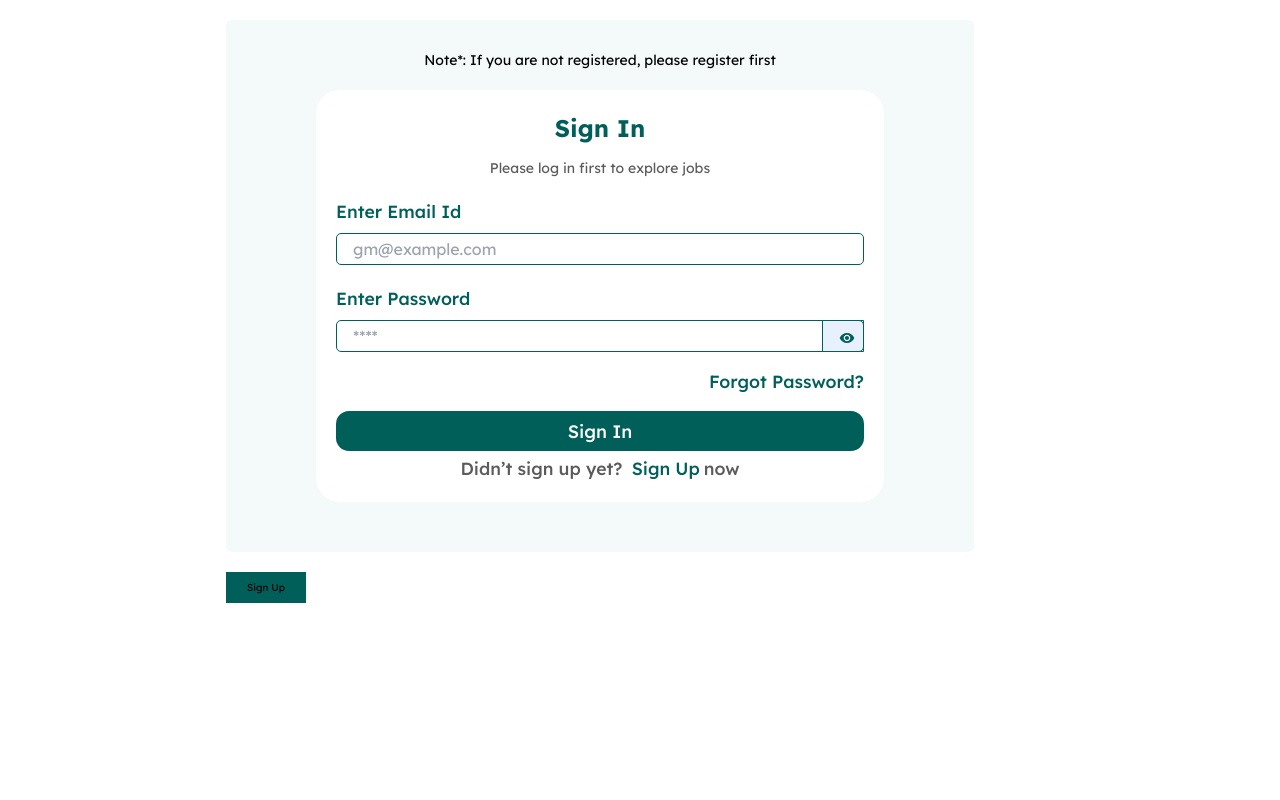
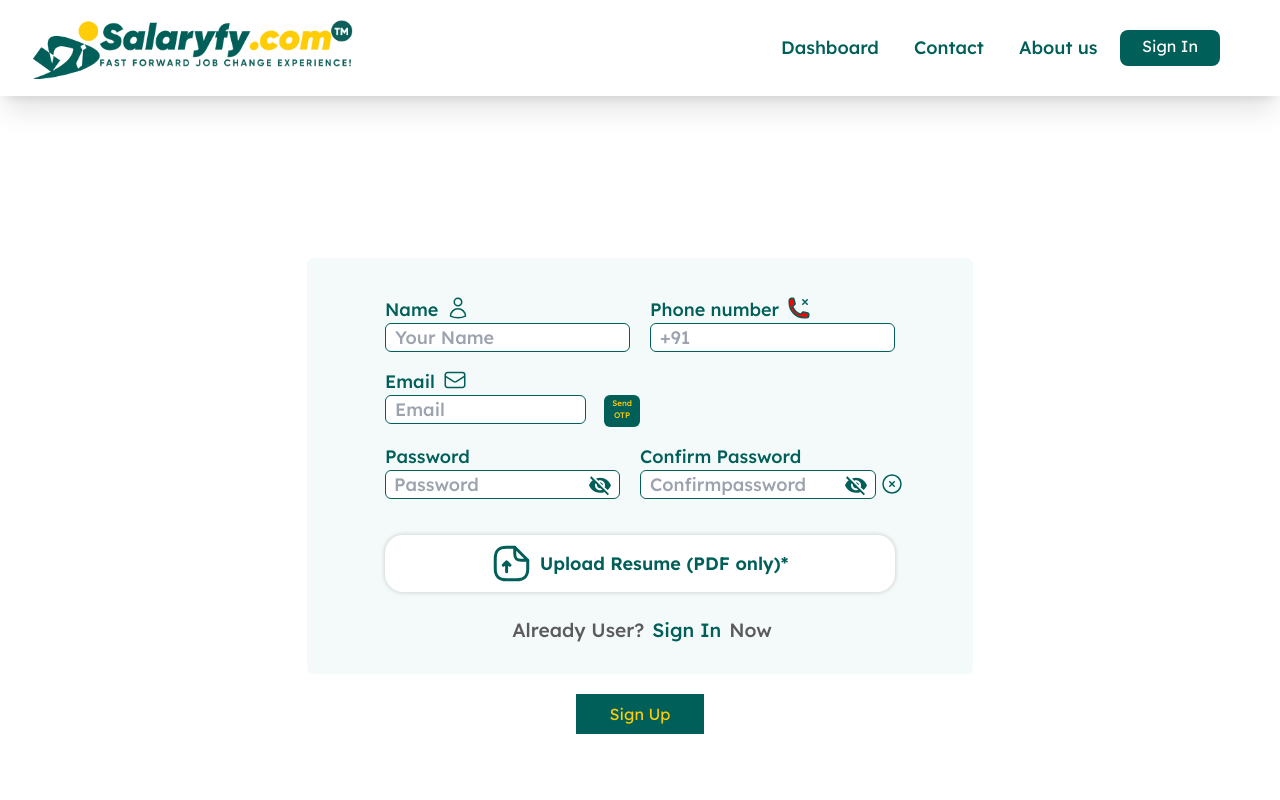
Before and after one commit to mayurkukade/Salaryfy, a React (Vite) app in the folder salaryfy/: page /navbarsignup in a window 1280 px wide. Shown: the top 800 px of the page. Built offline with nearby package versions, Linux system fonts and the light colour scheme.

Commit message:
update UI and routes

```diff
--- a/salaryfy/src/App.tsx
+++ b/salaryfy/src/App.tsx
@@ -56,11 +56,12 @@ function App() {
           <Route path="/login" element={<Login />} />
           <Route path="/aboutus" element={<AboutUs />} />
           <Route path="/contactus" element={<Contactus />} />
+          <Route path="/navbarsignup" element={<NavbarSignUp/>} />
         </Route>
 
-        <Route path="/login" element={<Login />} />
 
-<Route path="/navbarsignup" element={<NavbarSignUp/>} />
+
+
         {/* <Route path="/questionnaire/*" element={<QuestionnaireModule />} /> */}
         <Route path="/placementdrive" element={<PlacementDrivePage />} />
         <Route
--- a/salaryfy/src/components/SignUpComponents/NavbarSignUp.tsx
+++ b/salaryfy/src/components/SignUpComponents/NavbarSignUp.tsx
@@ -1,5 +1,5 @@
 import { useDispatch, useSelector } from "react-redux";
-import { useParams } from "react-router-dom";
+import { useNavigate, useParams } from "react-router-dom";
 import { RootState } from "../../store/app.store";
 import { CSSProperties, ChangeEvent, useEffect, useRef, useState } from "react";
 import { useUploadFileMutation } from "../../features/api-integration/user-profile/user-profile.slice";
@@ -29,8 +29,6 @@ import OTPInput from "react-otp-input";
 import { useAppDispatch } from "../../store/app.hook";
 import { registerFormQuestionnaire } from "../../features/reducers/questionnaire-register-form/questionnaire-register-form.slice";
 import LoginSub from "../../modules/questionnaire/pages/LoginSub";
-import { Button } from "@mui/material";
-
 const USER_REGEX: RegExp = /^[a-zA-Z]{4,}$/;
 const INDIAN_MOBILE_REGEX: RegExp = /^(\+91|0)?[6789]\d{9}$/;
 const EMAIL_REGEX: RegExp = /^[A-Z0-9._%+-]+@[A-Z0-9.-]+\.[A-Z]{2,}$/i;
@@ -49,7 +47,9 @@ type SubmitRegister = {
 
 export default function NavbarSignUp() {
   const userId = useSelector((state: RootState) => state.authSlice.userId);
+  const [register] = useRegisterMutation();
   const { id } = useParams();
+  const navigator = useNavigate()
   console.log(id);
   const [submitRegister, setSubmitRegister] = useState<SubmitRegister>({
     email: "",
@@ -77,8 +77,8 @@ export default function NavbarSignUp() {
   }
 
   return (
-    <div className="max-w-[120em] w-[100%] mb-[2em] flex flex-col h-[100%]">
-      <div className="py-[2em] px-[3em] h-[100%]">
+    <div className="flex h-screen justify-center items-center">
+      <div>
         <PersonalDetails
           onResumeUpload={onResumeUpload}
           setSubmitRegister={setSubmitRegister}
@@ -323,7 +323,7 @@ const EmailComponent: React.FC<EmailComponent> = (props) => {
           onClick={handleSubmitEmail}
           className="w-full md:w-auto"
         >
-          <span className="bg-[#005F59] text-[#FECD08]  rounded-md font-medium p-[0.25em] h-[2rem] text-[1em] cursor-default disabled:bg-gray-400 disabled:cursor-not-allowed block md:inline-block w-full md:w-auto">
+          <span className="bg-[#005F59] text-[#FECD08] lg:text-[0.5rem]  rounded-md font-medium p-[0.25em] h-[2rem] xs:text-[1em] cursor-default disabled:bg-gray-400 disabled:cursor-not-allowed block md:inline-block w-full md:w-auto">
             Send OTP
           </span>
         </button>
@@ -679,6 +679,11 @@ const PersonalDetails = ({
 
   const token = localStorage.getItem("userToken");
   console.log(token);
+const navigator = useNavigate()
+  const currentRoute = useSelector(
+    (state: RootState) => state.currentRoute.currentRoute
+  );
+  console.log(currentRoute)
 
   const [fullName, setfullName] = useState<string>("");
   const [validName, setValidName] = useState(false);
@@ -702,7 +707,7 @@ const PersonalDetails = ({
   const [confirmFocus, setConfirmFocus] = useState(false);
 
   const [showVerifyedOTP, setShowVerifyedOTP] = useState(false);
-  const [toggleLoginRegister, setToggleLoginRegister] = useState(false);
+  const [toggleLoginRegister, setToggleLoginRegister] = useState(true);
   const role = "USER";
   const userProfileType = "fresher";
 
@@ -734,11 +739,10 @@ const PersonalDetails = ({
     !matchpassword;
 
   console.log(!contentDisabled);
-  useEffect(() => {
-    if (!contentDisabled) {
-      console.log("dispatch");
-      dispatch(
-        registerFormQuestionnaire({
+
+  const registerHandler = async () => {
+
+   const res =   await register({
       fullName,
       mobile_no,
       email,
@@ -746,11 +750,51 @@ const PersonalDetails = ({
       role,
       userProfileType,
       date,
-        })
-      );
-      dispatch(resSteptwoSelector(true));
+    });
+    if (res.data) {
+        toast.success("register successfully please login", {
+          position: "top-center",
+          autoClose: 2000,
+          hideProgressBar: false,
+          closeOnClick: true,
+
+          draggable: true,
+          progress: undefined,
+          theme: "light",
+        });
+        // navigate("/questionnaire/screening-questions");
+        navigator('/')
+
+      } else {
+        return toast.error("error", {
+          position: "top-center",
+          autoClose: 2000,
+          hideProgressBar: false,
+          closeOnClick: true,
+          draggable: true,
+          progress: undefined,
+          theme: "light",
+        });
       }
-  }, [contentDisabled, date, dispatch, email, fullName, mobile_no, password]);
+  };
+
+//   useEffect(() => {
+//     if (!contentDisabled) {
+//       console.log("dispatch");
+//       dispatch(
+//         registerFormQuestionnaire({
+//           fullName,
+//           mobile_no,
+//           email,
+//           password,
+//           role,
+//           userProfileType,
+//           date,
+//         })
+//       );
+//       dispatch(resSteptwoSelector(true));
+//     }
+//   }, [contentDisabled, date, dispatch, email, fullName, mobile_no, password]);
 
   useEffect(() => {
     setValidName(USER_REGEX.test(fullName));
@@ -807,7 +851,7 @@ const PersonalDetails = ({
   console.log(matchpassword);
   console.log(toggleLoginRegister);
   return (
-    <div className="flex justify-center ">
+    <div className="flex justify-center">
       <div className="flex flex-col gap-[2em] md:px-[10em]">
         {/* <div className="font-medium text-[1.8em] text-[#5B5B5B] mt-3">
         Fill the details below
@@ -884,7 +928,11 @@ const PersonalDetails = ({
             </div>
           </div>
         </div>
-        <button className="bg-darkGreen w-[80px] p-2  ">Sign Up</button>
+        <div className="flex justify-center items-center">
+          <button className="bg-darkGreen w-[8rem] p-2 text-yellow text-[1rem]" onClick={registerHandler}>
+            Sign Up
+          </button>
+        </div>
       </div>
     </div>
   );
--- a/salaryfy/src/modules/questionnaire/pages/LoginSub.tsx
+++ b/salaryfy/src/modules/questionnaire/pages/LoginSub.tsx
@@ -1,7 +1,7 @@
 import React from "react";
-import { Link } from "react-router-dom";
+import { Link, useParams } from "react-router-dom";
 import Cookies from "js-cookie";
-import { useDispatch } from "react-redux";
+import { useDispatch, useSelector } from "react-redux";
 import { useLoginMutation } from "../../../features/api-integration/apiUserSlice/api-integration-user.slice";
 import { toast } from "react-toastify";
 import { useState } from "react";
@@ -9,7 +9,8 @@ import { useNavigate } from "react-router-dom";
 import VisibilityIcon from "@mui/icons-material/Visibility";
 import VisibilityOffIcon from "@mui/icons-material/VisibilityOff";
 import { setToken } from "../../../features/reducers/authReducers/auth-slice-reducer";
-import { Button } from "@mui/material";
+import { RootState } from "../../../store/app.store";
+
 
 interface LoginSubProps {
   setToggleLoginRegister: (value: boolean) => void;
@@ -22,9 +23,13 @@ const LoginSub: React.FC<LoginSubProps> = ({
 }) => {
   const [userName, setUserName] = useState<string>("");
   const navigate = useNavigate();
+  const{jobId} = useParams()
 
   const dispatch = useDispatch();
   const [login, { isLoading, isSuccess, isError }] = useLoginMutation();
+  const currentLocation = window.location.href.slice(22);
+  console.log(currentLocation)
+
   console.log(isLoading, isError);
 
   const [password, setpassword] = useState<string>("");
@@ -51,7 +56,16 @@ const LoginSub: React.FC<LoginSubProps> = ({
           theme: "light",
         });
 
-        navigate("/questionnaire/screening-questions"); // Make sure your routing is correctly set up
+        // if(currentLocation === ''){
+        //   console.log(currentLocation)
+        //   navigate(currentLocation)
+        // }else if(currentLocation === 'placementdrive'){
+        //   navigate(currentLocation)
+        // }else{
+        //   navigate("/questionnaire/screening-questions/"+jobId)
+        // }
+navigate('/')
+        // navigate("/questionnaire/screening-questions"); // Make sure your routing is correctly set up
       } else {
         console.error("Login error");
       }
@@ -156,3 +170,6 @@ const LoginSub: React.FC<LoginSubProps> = ({
 };
 
 export default LoginSub;
+function useRouter(): { query: any; } {
+  throw new Error("Function not implemented.");
+}
--- a/salaryfy/src/pages/Login.tsx
+++ b/salaryfy/src/pages/Login.tsx
@@ -77,7 +77,7 @@ console.log(jobId)
 
   return (
 
-    <div className="bg-darkGreen min-h-screen flex flex-col justify-center items-center p-4 mb-2">
+    <div className="bg-darkGreen min-h-screen flex flex-col justify-center items-center p-4 ">
       <div className="w-full max-w-md rounded-3xl bg-white shadow-md text-darkGreen">
         <h1 className="text-center text-3xl font-bold mt-10 font-Lexend">
           Login
@@ -138,7 +138,7 @@ console.log(jobId)
           <h2>
             Didn't sign up yet?{" "}
             <Link
-              to={"/signup"}
+              to={"/navbarsignup"}
               className="border-b text-darkGreen border-darkGreen font-medium"
             >
               Sign Up
```
Lines whose indentation alone changed are shown as unchanged.
